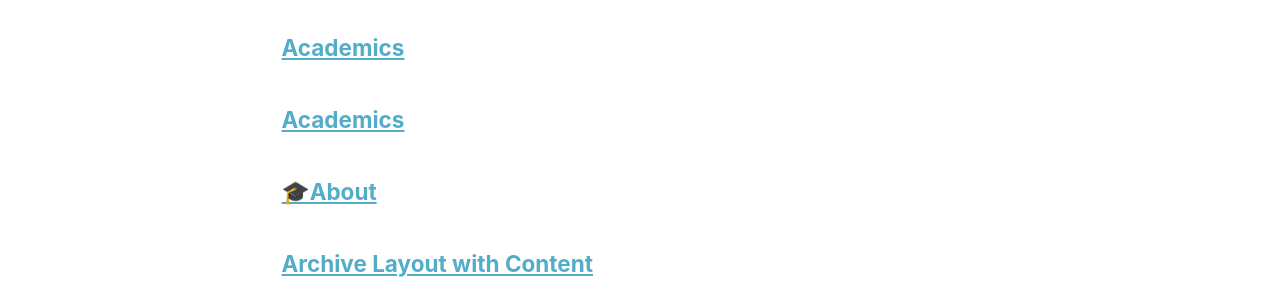
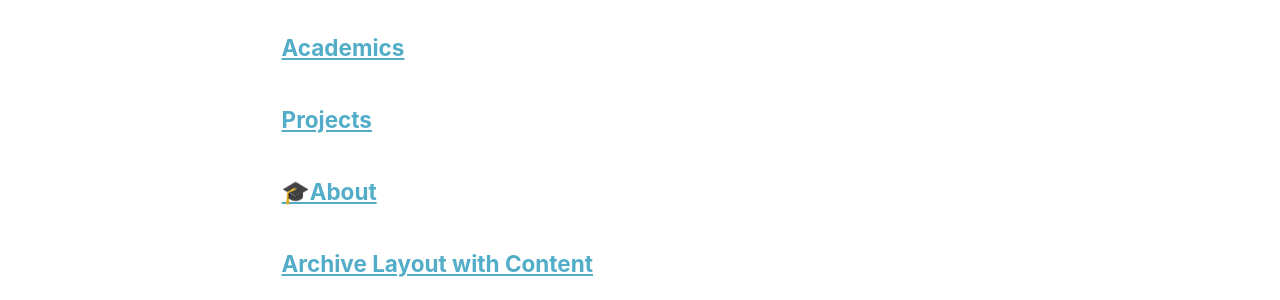
Before and after one commit to dr-mushtaq/dr-mushtaq.github.io, a Jekyll site: the page built from _pages/page-archive.html, in a window 1280 px wide and 900 px high. Shown: the part 217-517 px from the top of the window. Built offline with Jekyll 4.4.1, drawn with Linux system fonts in a browser that asks for light colours.

Commit message:
Update Project.md

```diff
--- a/_pages/Project.md
+++ b/_pages/Project.md
@@ -1,7 +1,7 @@
 ---
 layout: archive
-title: "Academics"
-permalink: /Academics/
+title: "Projects"
+permalink: /Projects/
 author_profile: true
 redirect_from:
   - /resume
```
